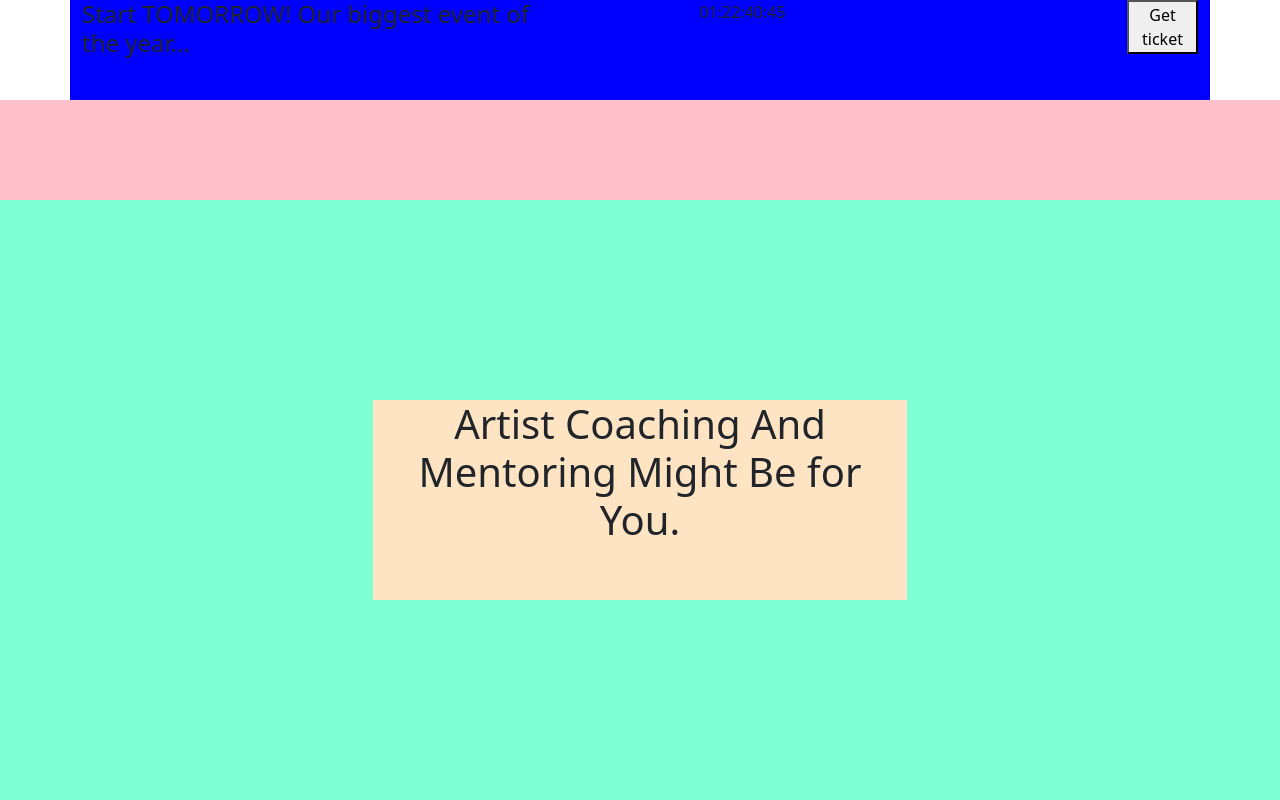
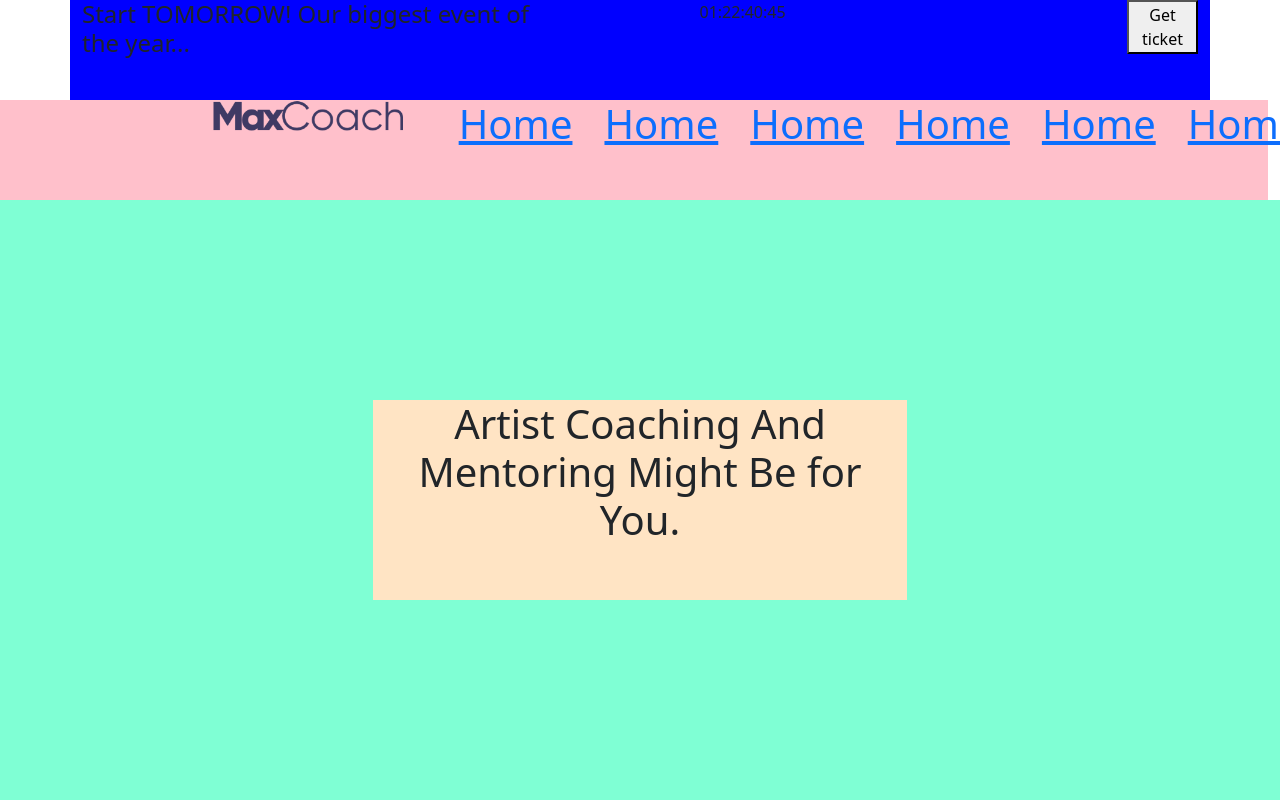
Before and after one commit to BeneArp/proj-html-vuejs, a Vue app: page / in a window 1280 px wide. Shown: the top 800 px of the page. Built offline with nearby package versions, Linux system fonts and the light colour scheme.

Commit message:
feat: started with the navigation bar

```diff
--- a/index.html
+++ b/index.html
@@ -1,13 +1,16 @@
 <!doctype html>
 <html lang="en">
+
 <head>
   <meta charset="UTF-8" />
   <link rel="icon" type="image/svg+xml" href="/vite.svg" />
   <meta name="viewport" content="width=device-width, initial-scale=1.0" />
   <title>Vite + Vue</title>
 </head>
+
 <body>
   <div id="app"></div>
   <script type="module" src="/src/main.js"></script>
 </body>
+
 </html>
--- a/package.json
+++ b/package.json
@@ -9,7 +9,7 @@
     "preview": "vite preview"
   },
   "dependencies": {
-    "@fortawesome/fontawesome-free": "^6.5.2",
+    "@fortawesome/fontawesome-free": "^6.6.0",
     "bootstrap": "^5.3.3",
     "vue": "^3.4.31",
     "vue-router": "^4.4.0"
--- a/src/components/AppHeader.vue
+++ b/src/components/AppHeader.vue
@@ -13,16 +13,64 @@ import Countdown from "./Countdown.vue";
     <header>
         <Countdown/>
         <!-- countdown inizio evento -->
-        <nav class="row "></nav>
+        <nav class="row ">
+            <div class="col-2">
+                <img src="../assets/images/dark-logo.png" alt="logo" class="logo">
+            </div>
+            <div class="col-6 menu">
+                <ul>
+                    <li>
+                        <a href="#"><h1>Home</h1></a>
+                        <i class="fa-solid fa-chevron-down"></i>
+                    </li>
+                </ul>
+                <ul>
+                    <li>
+                        <a href="#"><h1>Home</h1></a>
+                        <i class="fa-solid fa-chevron-down"></i>
+                    </li>
+                </ul>
+                <ul>
+                    <li>
+                        <a href="#"><h1>Home</h1></a>
+                        <i class="fa-solid fa-chevron-down"></i>
+                    </li>
+                </ul>
+                <ul>
+                    <li>
+                        <a href="#"><h1>Home</h1></a>
+                        <i class="fa-solid fa-chevron-down"></i>
+                    </li>
+                </ul>
+                <ul>
+                    <li>
+                        <a href="#"><h1>Home</h1></a>
+                        <i class="fa-solid fa-chevron-down"></i>
+                    </li>
+                </ul>
+                <ul>
+                    <li>
+                        <a href="#"><h1>Home</h1></a>
+                        <i class="fa-solid fa-chevron-down"></i>
+                    </li>
+                </ul>
+            </div>
+        </nav>
     </header>
 </template>
 
 <style lang="scss" scoped>
     @use '../styles/partials/variables' as *;
+    @use '../styles/general.scss' as *;
 
     nav {
             height: 100px;
             background-color: pink;
-        }
+            width: 100vw;
+            justify-content: center;
+            .menu {
+                display: flex;
+            }
+    }
 
 </style>
```
Also changed, not shown: src/styles/general.scss (+5 -5 lines), 1 other file (tests, documents, lock files or other folders). Lines whose indentation alone changed are shown as unchanged.
